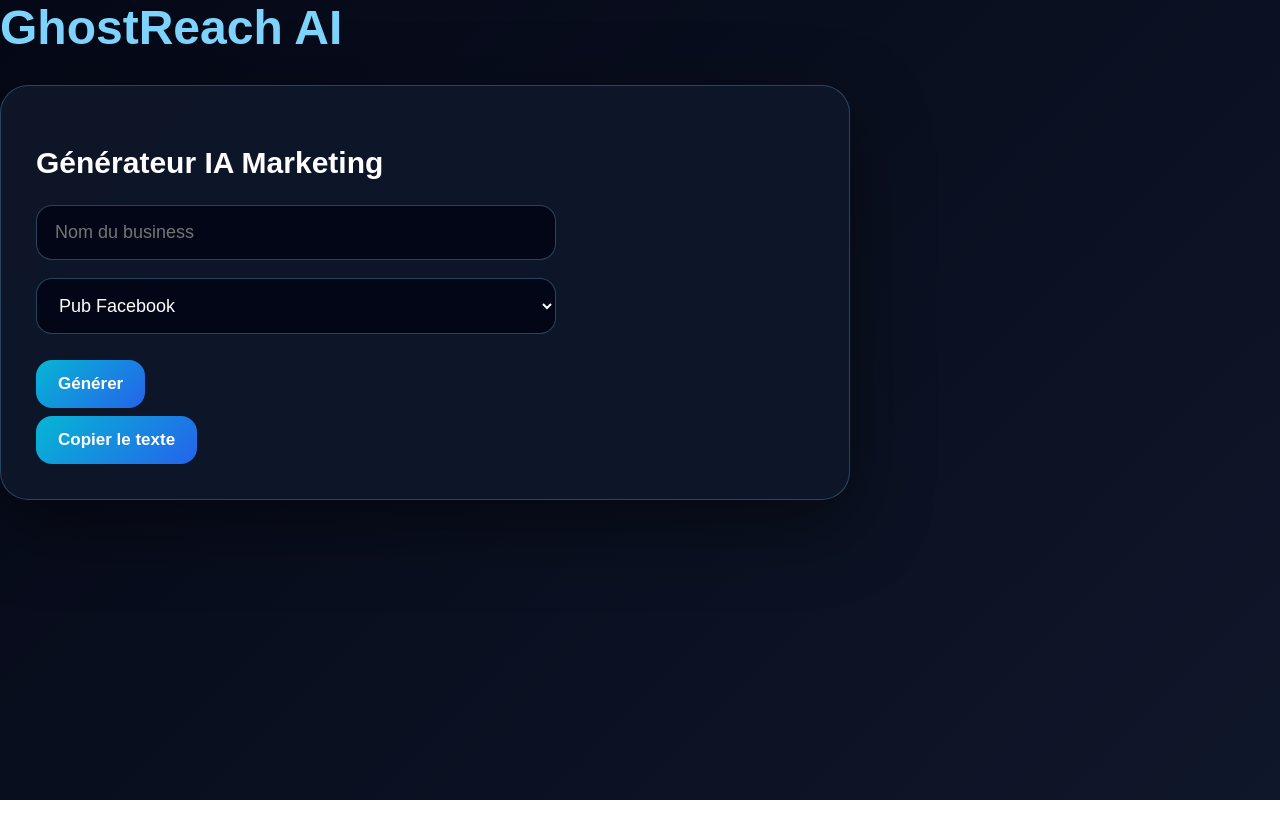
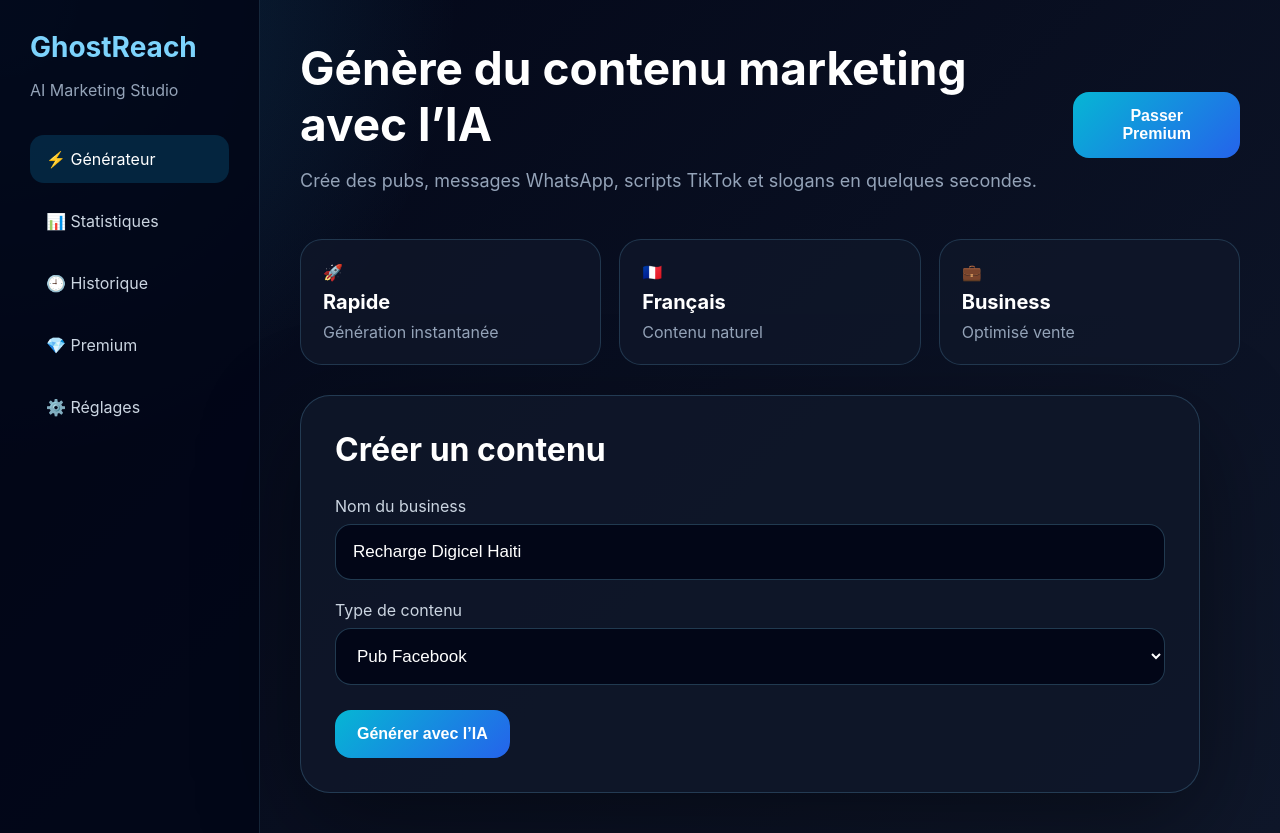
Before and after one commit to mulerlouis03/ghostreach-ai-v2, a React (Vite) app: page / in a window 1280 px wide. Before the commit the page ends 800 px from the top, so only its background shows below. Built offline with nearby package versions, Linux system fonts and the light colour scheme.

Commit message:
premium dashboard design

```diff
--- a/src/main.jsx
+++ b/src/main.jsx
@@ -3,7 +3,7 @@ import ReactDOM from "react-dom/client";
 import "./style.css";
 
 function App() {
-  const [business, setBusiness] = useState("");
+  const [business, setBusiness] = useState("Recharge Digicel Haiti");
   const [type, setType] = useState("Pub Facebook");
   const [result, setResult] = useState("");
   const [loading, setLoading] = useState(false);
@@ -15,39 +15,61 @@ function App() {
     try {
       const response = await fetch("https://ghostreach-ai-v2.onrender.com/generate", {
         method: "POST",
-        headers: {
-          "Content-Type": "application/json",
-        },
-        body: JSON.stringify({
-          business,
-          type,
-        }),
+        headers: { "Content-Type": "application/json" },
+        body: JSON.stringify({ business, type }),
       });
 
       const data = await response.json();
-
-      setResult(data.result);
-    } catch (error) {
-      setResult("❌ Erreur serveur");
+      setResult(data.result || "Erreur serveur");
+    } catch {
+      setResult("❌ Erreur connexion serveur");
     }
 
     setLoading(false);
   }
 
+  function copyText() {
+    navigator.clipboard.writeText(result);
+    alert("Texte copié !");
+  }
+
   return (
-    <div className="container">
-      <h1>GhostReach AI</h1>
+    <div className="layout">
+      <aside className="sidebar">
+        <h2>GhostReach</h2>
+        <p>AI Marketing Studio</p>
 
-      <div className="card">
-        <h2>Générateur IA Marketing</h2>
+        <nav>
+          <span className="active">⚡ Générateur</span>
+          <span>📊 Statistiques</span>
+          <span>🕘 Historique</span>
+          <span>💎 Premium</span>
+          <span>⚙️ Réglages</span>
+        </nav>
+      </aside>
 
-        <input
-          type="text"
-          placeholder="Nom du business"
-          value={business}
-          onChange={(e) => setBusiness(e.target.value)}
-        />
+      <main className="main">
+        <header className="hero">
+          <div>
+            <h1>Génère du contenu marketing avec l’IA</h1>
+            <p>Crée des pubs, messages WhatsApp, scripts TikTok et slogans en quelques secondes.</p>
+          </div>
+          <button className="premium">Passer Premium</button>
+        </header>
 
+        <section className="stats">
+          <div>🚀 <strong>Rapide</strong><span>Génération instantanée</span></div>
+          <div>🇫🇷 <strong>Français</strong><span>Contenu naturel</span></div>
+          <div>💼 <strong>Business</strong><span>Optimisé vente</span></div>
+        </section>
+
+        <section className="card">
+          <h2>Créer un contenu</h2>
+
+          <label>Nom du business</label>
+          <input value={business} onChange={(e) => setBusiness(e.target.value)} />
+
+          <label>Type de contenu</label>
           <select value={type} onChange={(e) => setType(e.target.value)}>
             <option>Pub Facebook</option>
             <option>Post Instagram</option>
@@ -61,20 +83,18 @@ function App() {
           </select>
 
           <button onClick={generate} disabled={loading}>
-          {loading ? "Génération..." : "Générer"}
+            {loading ? "Génération..." : "Générer avec l’IA"}
           </button>
 
-        <div className="result">
-          {result}
+          {result && (
+            <div className="resultBox">
+              <h3>Résultat généré</h3>
+              <pre>{result}</pre>
+              <button onClick={copyText}>Copier le texte</button>
             </div>
-
-        <button
-          className="copy-btn"
-          onClick={() => navigator.clipboard.writeText(result)}
-        >
-          Copier le texte
-        </button>
-      </div>
+          )}
+        </section>
+      </main>
     </div>
   );
 }
--- a/src/style.css
+++ b/src/style.css
@@ -4,81 +4,190 @@
 
 body {
   margin: 0;
-  font-family: Arial, sans-serif;
-  background: linear-gradient(135deg, #050816, #0f172a);
+  font-family: Inter, Arial, sans-serif;
+  background: #050816;
   color: white;
 }
 
-.app {
+.layout {
   min-height: 100vh;
+  display: flex;
+  background:
+    radial-gradient(circle at top left, rgba(56, 189, 248, 0.2), transparent 30%),
+    linear-gradient(135deg, #020617, #0f172a);
+}
+
+.sidebar {
+  width: 260px;
+  padding: 30px;
+  background: rgba(2, 6, 23, 0.88);
+  border-right: 1px solid rgba(125, 211, 252, 0.15);
+}
+
+.sidebar h2 {
+  margin: 0;
+  font-size: 28px;
+  color: #7dd3fc;
+}
+
+.sidebar p {
+  color: #94a3b8;
+  margin-bottom: 35px;
+}
+
+.sidebar nav {
+  display: flex;
+  flex-direction: column;
+  gap: 14px;
+}
+
+.sidebar span {
+  padding: 14px 16px;
+  border-radius: 14px;
+  color: #cbd5e1;
+  cursor: pointer;
+}
+
+.sidebar .active,
+.sidebar span:hover {
+  background: rgba(14, 165, 233, 0.18);
+  color: white;
+}
+
+.main {
+  flex: 1;
   padding: 40px;
 }
 
-h1 {
-  font-size: 48px;
+.hero {
+  display: flex;
+  justify-content: space-between;
+  gap: 30px;
+  align-items: center;
   margin-bottom: 30px;
-  color: #7dd3fc;
+}
+
+.hero h1 {
+  font-size: 46px;
+  max-width: 760px;
+  margin: 0 0 12px;
+}
+
+.hero p {
+  color: #94a3b8;
+  font-size: 18px;
+}
+
+.premium,
+.card button,
+.resultBox button {
+  border: none;
+  padding: 15px 22px;
+  border-radius: 16px;
+  color: white;
+  font-weight: bold;
+  font-size: 16px;
+  background: linear-gradient(135deg, #06b6d4, #2563eb);
+  cursor: pointer;
+}
+
+.stats {
+  display: grid;
+  grid-template-columns: repeat(3, 1fr);
+  gap: 18px;
+  margin-bottom: 30px;
+}
+
+.stats div {
+  background: rgba(15, 23, 42, 0.8);
+  border: 1px solid rgba(125, 211, 252, 0.18);
+  border-radius: 22px;
+  padding: 22px;
+}
+
+.stats strong {
+  display: block;
+  margin: 8px 0;
+  font-size: 20px;
+}
+
+.stats span {
+  color: #94a3b8;
 }
 
 .card {
-  max-width: 850px;
-  background: rgba(15, 23, 42, 0.92);
-  border: 1px solid rgba(125, 211, 252, 0.25);
-  border-radius: 28px;
-  padding: 35px;
-  box-shadow: 0 25px 80px rgba(0, 0, 0, 0.45);
+  max-width: 900px;
+  background: rgba(15, 23, 42, 0.88);
+  border: 1px solid rgba(125, 211, 252, 0.2);
+  border-radius: 30px;
+  padding: 34px;
+  box-shadow: 0 30px 100px rgba(0, 0, 0, 0.4);
 }
 
-h2 {
-  font-size: 30px;
-  margin-bottom: 25px;
+.card h2 {
+  font-size: 32px;
+  margin-top: 0;
+}
+
+label {
+  display: block;
+  margin: 20px 0 8px;
+  color: #cbd5e1;
 }
 
 input,
 select {
   width: 100%;
-  max-width: 520px;
-  display: block;
-  margin-bottom: 18px;
-  padding: 16px 18px;
+  padding: 17px;
   border-radius: 16px;
-  border: 1px solid rgba(125, 211, 252, 0.3);
+  border: 1px solid rgba(125, 211, 252, 0.25);
   background: #020617;
   color: white;
-  font-size: 18px;
+  font-size: 17px;
 }
 
-button {
-  margin-top: 8px;
-  margin-right: 12px;
-  padding: 14px 22px;
-  border: none;
-  border-radius: 16px;
-  background: linear-gradient(135deg, #06b6d4, #2563eb);
-  color: white;
-  font-size: 17px;
-  font-weight: bold;
-  cursor: pointer;
-  transition: 0.2s;
+.card button {
+  margin-top: 25px;
 }
 
-button:hover {
-  transform: translateY(-2px);
-  box-shadow: 0 12px 30px rgba(37, 99, 235, 0.35);
-}
-
-button:disabled {
-  opacity: 0.6;
-  cursor: not-allowed;
+.resultBox {
+  margin-top: 30px;
+  background: #020617;
+  border: 1px solid rgba(125, 211, 252, 0.2);
+  border-radius: 22px;
+  padding: 24px;
 }
 
 pre {
   white-space: pre-wrap;
-  margin-top: 30px;
-  padding: 25px;
-  border-radius: 22px;
-  background: #020617;
-  border: 1px solid rgba(125, 211, 252, 0.2);
-  font-size: 17px;
   line-height: 1.7;
+  font-size: 16px;
+  color: #e2e8f0;
 }
+
+@media (max-width: 850px) {
+  .layout {
+    flex-direction: column;
+  }
+
+  .sidebar {
+    width: 100%;
+  }
+
+  .hero {
+    flex-direction: column;
+    align-items: flex-start;
+  }
+
+  .hero h1 {
+    font-size: 34px;
+  }
+
+  .stats {
+    grid-template-columns: 1fr;
+  }
+
+  .main {
+    padding: 22px;
+  }
+}
```
Lines whose indentation alone changed are shown as unchanged.
